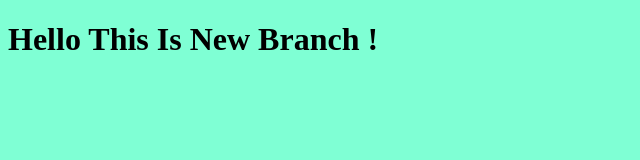
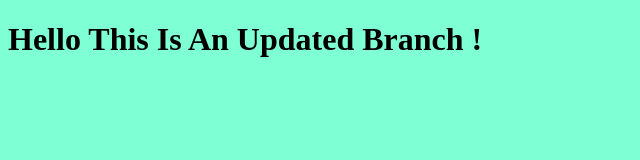
Before and after one commit to anasbawa/gitproject, a plain HTML site: page index.html in a window 1280 px wide. Shown: the whole page, without its empty margins (0-640 px from the left). Drawn offline with Linux system fonts and the light colour scheme.

Commit message:
edit html file

```diff
--- a/index.html
+++ b/index.html
@@ -8,7 +8,7 @@
     <link rel="stylesheet" href="style.css">
 </head>
 <body>
-    <h1>Hello This Is New Branch !</h1>
+    <h1>Hello This Is An Updated Branch !</h1>
     <script src="app.js"></script>
 </body>
 </html>
```
